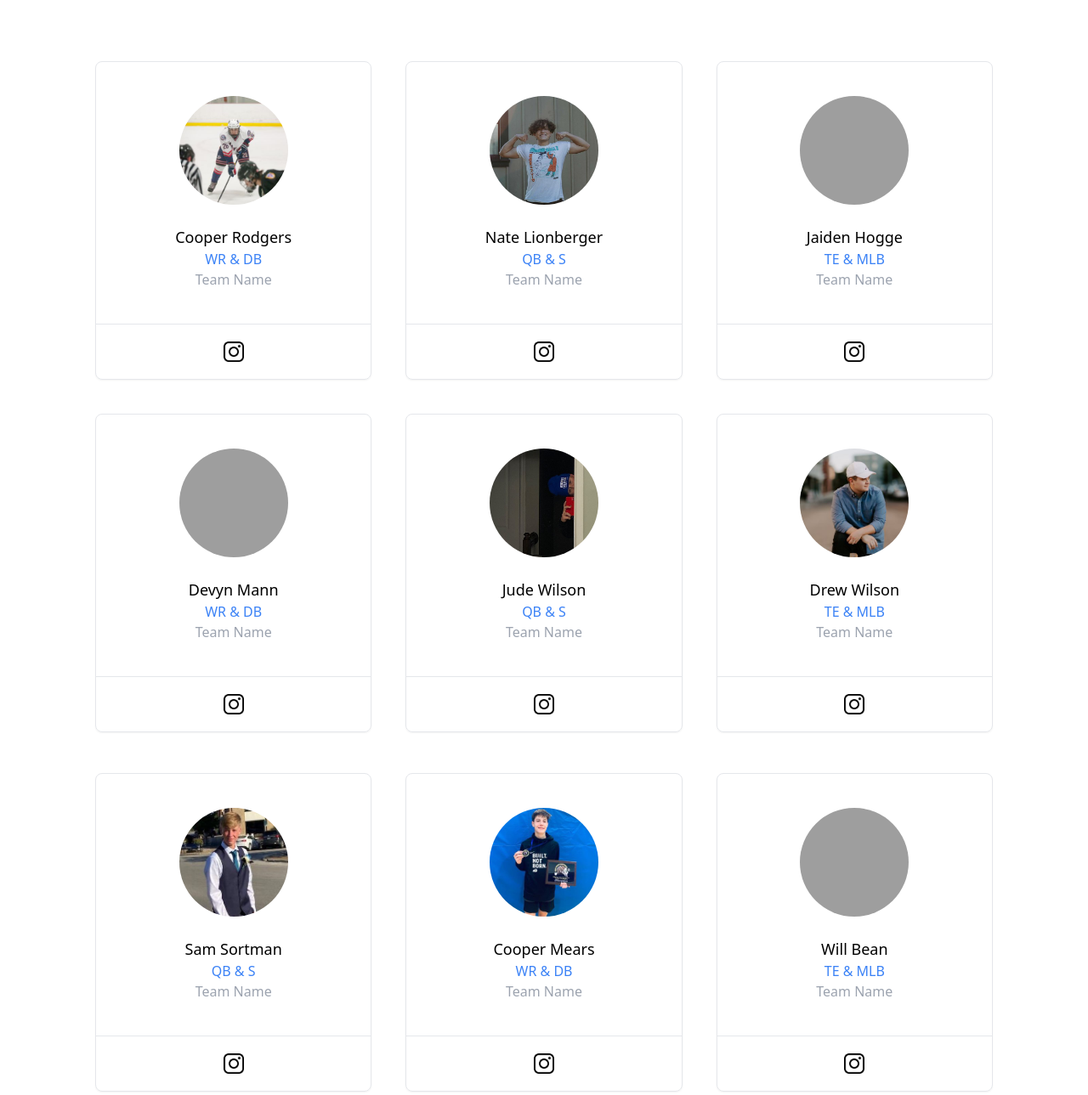
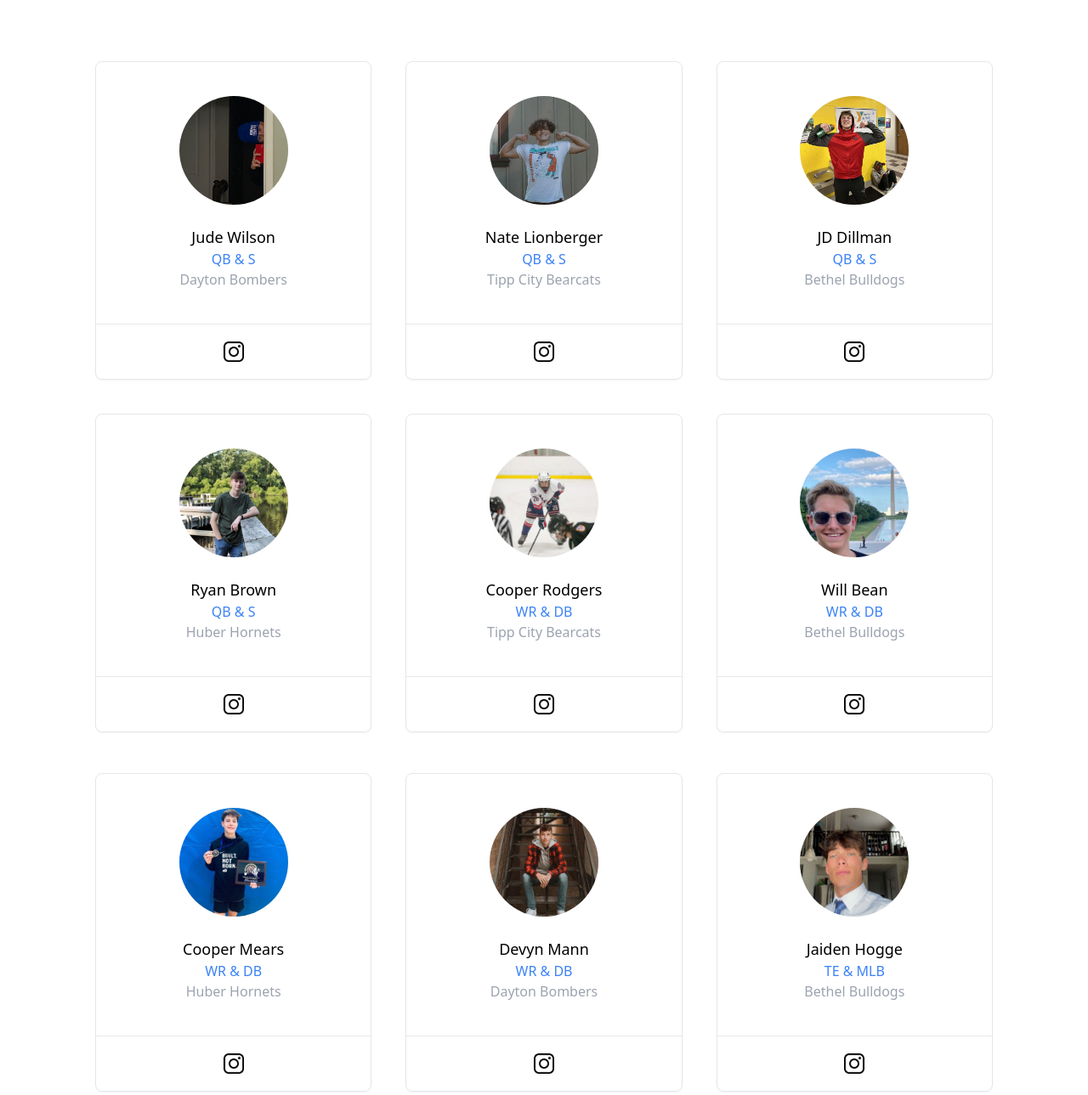
Before and after one commit to DrewWilson04/bfl, a plain HTML site: page pages/players.html in a window 1280 px wide. Shown: the part 232-1521 px from the top of the page at 85% size. Drawn offline with nearby package versions, Linux system fonts and the light colour scheme; grey boxes are pictures that could not be loaded.

Commit message:
created part for player prfoile, reordered players and added some

```diff
--- a/pages/players.html
+++ b/pages/players.html
@@ -29,7 +29,6 @@
                         class="mr-5 font-medium leading-6 text-gray-600 hover:text-gray-900">Highlights</a>
                 </nav>
             </div>
-
         </div>
     </section>
     <section class="w-full py-12 bg-white lg:py-24">
@@ -40,18 +39,87 @@
                     <p class="text-xl text-gray-500"></p>
                 </div>
             </div>
-
             <div class="grid grid-cols-1 gap-10 sm:grid-cols-2 lg:grid-cols-3">
                 <div class="w-full border border-gray-200 rounded-lg shadow-sm">
+                    <div class="flex flex-col items-center justify-center p-10">
+                        <div class="w-32 h-32 mb-6 rounded-full overflow-hidden flex items-center justify-center">
+                            <img class="w-32 mb-6 rounded-full" src="/assets/players/judewilson.jpg">
+                        </div>
+                        <h2 class="text-lg font-medium">Jude Wilson</h2>
+                        <p class="font-medium text-blue-500">QB & S</p>
+                        <p class="text-gray-400">Dayton Bombers
+                        </p>
+                    </div>
+                    <div class="flex border-t border-gray-200 divide-x divide-gray-200">
+                        <a href="https://www.instagram.com/txtjude/"
+                            class="flex-1 block p-5 text-center text-gray-300 transition duration-200 ease-out hover:bg-gray-100 hover:text-gray-500">
+                            <img class="w-6 h-6 mx-auto fill-current" src="/assets/images/instagram.png">
 
+                        </a>
+                    </div>
+                </div>
+                <div class="w-full border border-gray-200 rounded-lg shadow-sm">
+                    <div class="flex flex-col items-center justify-center p-10">
+                        <div class="w-32 h-32 mb-6 rounded-full overflow-hidden flex items-center justify-center">
+                            <img class="w-32 mb-6 rounded-full" src="/assets/players/natelionberger.jpg">
+                        </div>
+                        <h2 class="text-lg font-medium">Nate Lionberger</h2>
+                        <p class="font-medium text-blue-500">QB & S</p>
+                        <p class="text-gray-400">Tipp City Bearcats
+                        </p>
+                    </div>
+                    <div class="flex border-t border-gray-200 divide-x divide-gray-200">
+                        <a href="https://www.instagram.com/nate.lionberger/"
+                            class="flex-1 block p-5 text-center text-gray-300 transition duration-200 ease-out hover:bg-gray-100 hover:text-gray-500">
+                            <img class="w-6 h-6 mx-auto fill-current" src="/assets/images/instagram.png">
+
+                        </a>
+                    </div>
+                </div>
+                <div class="w-full border border-gray-200 rounded-lg shadow-sm">
+                    <div class="flex flex-col items-center justify-center p-10">
+                        <div class="w-32 h-32 mb-6 rounded-full overflow-hidden flex items-center justify-center">
+                            <img class="w-32 mb-6 rounded-full" src="/assets/players/jd.jpg">
+                        </div>
+                        <h2 class="text-lg font-medium">JD Dillman</h2>
+                        <p class="font-medium text-blue-500">QB & S</p>
+                        <p class="text-gray-400">Bethel Bulldogs
+                        </p>
+                    </div>
+                    <div class="flex border-t border-gray-200 divide-x divide-gray-200">
+                        <a href="https://www.instagram.com/is_jd_/"
+                            class="flex-1 block p-5 text-center text-gray-300 transition duration-200 ease-out hover:bg-gray-100 hover:text-gray-500">
+                            <img class="w-6 h-6 mx-auto fill-current" src="/assets/images/instagram.png">
+
+                        </a>
+                    </div>
+                </div>
+                <div class="w-full border border-gray-200 rounded-lg shadow-sm">
+                    <div class="flex flex-col items-center justify-center p-10">
+                        <div class="w-32 h-32 mb-6 rounded-full overflow-hidden flex items-center justify-center">
+                            <img class="w-32 mb-6 rounded-full" src="/assets/players/ryanbrown.jpg">
+                        </div>
+                        <h2 class="text-lg font-medium">Ryan Brown</h2>
+                        <p class="font-medium text-blue-500">QB & S</p>
+                        <p class="text-gray-400">Huber Hornets
+                        </p>
+                    </div>
+                    <div class="flex border-t border-gray-200 divide-x divide-gray-200">
+                        <a href="https://www.instagram.com/_andrew_17_43_steelers_/"
+                            class="flex-1 block p-5 text-center text-gray-300 transition duration-200 ease-out hover:bg-gray-100 hover:text-gray-500">
+                            <img class="w-6 h-6 mx-auto fill-current" src="/assets/images/instagram.png">
+
+                        </a>
+                    </div>
+                </div>
+                <div class="w-full border border-gray-200 rounded-lg shadow-sm">
                     <div class="flex flex-col items-center justify-center p-10">
                         <img class="w-32 h-32 mb-6 rounded-full" src="/assets/players/cooperrodgers.jpg">
                         <h2 class="text-lg font-medium">Cooper Rodgers</h2>
                         <p class="font-medium text-blue-500">WR & DB</p>
-                        <p class="text-gray-400">Team Name
+                        <p class="text-gray-400">Tipp City Bearcats
                         </p>
                     </div>
-
                     <div class="flex border-t border-gray-200 divide-x divide-gray-200">
                         <a href="https://www.instagram.com/rodgers.cooper/"
                             class="flex-1 block p-5 text-center text-gray-300 transition duration-200 ease-out hover:bg-gray-100 hover:text-gray-500">
@@ -60,101 +128,16 @@
                         </a>
                     </div>
                 </div>
-
                 <div class="w-full border border-gray-200 rounded-lg shadow-sm">
-
                     <div class="flex flex-col items-center justify-center p-10">
-                        <div class="w-32 h-32 mb-6 rounded-full overflow-hidden flex items-center justify-center">
-                            <img class="w-32 mb-6 rounded-full" src="/assets/players/natelionberger.jpg">
-                        </div>
-                        <h2 class="text-lg font-medium">Nate Lionberger</h2>
-                        <p class="font-medium text-blue-500">QB & S</p>
-                        <p class="text-gray-400">Team Name
+                        <img class="w-32 h-32 mb-6 rounded-full" src="/assets/players/willbean.jpg">
+                        <h2 class="text-lg font-medium">Will Bean</h2>
+                        <p class="font-medium text-blue-500">WR & DB</p>
+                        <p class="text-gray-400">Bethel Bulldogs
                         </p>
                     </div>
-
                     <div class="flex border-t border-gray-200 divide-x divide-gray-200">
-                        <a href="https://www.instagram.com/nate.lionberger/"
-                            class="flex-1 block p-5 text-center text-gray-300 transition duration-200 ease-out hover:bg-gray-100 hover:text-gray-500">
-                            <img class="w-6 h-6 mx-auto fill-current" src="/assets/images/instagram.png">
-
-                        </a>
-                    </div>
-                </div>
-
-                <div class="w-full border border-gray-200 rounded-lg shadow-sm">
-
-                    <div class="flex flex-col items-center justify-center p-10">
-                        <img class="w-32 h-32 mb-6 rounded-full"
-                            src="https://cdn.devdojo.com/images/june2021/headshot-n.jpg">
-                        <h2 class="text-lg font-medium">Jaiden Hogge</h2>
-                        <p class="font-medium text-blue-500">TE & MLB</p>
-                        <p class="text-gray-400">Team Name
-                        </p>
-                    </div>
-
-                    <div class="flex border-t border-gray-200 divide-x divide-gray-200">
-                        <a href="https://www.instagram.com/jaide._.n/"
-                            class="flex-1 block p-5 text-center text-gray-300 transition duration-200 ease-out hover:bg-gray-100 hover:text-gray-500">
-                            <img class="w-6 h-6 mx-auto fill-current" src="/assets/images/instagram.png">
-
-                        </a>
-                    </div>
-                </div>
-
-                <div class="w-full border border-gray-200 rounded-lg shadow-sm">
-
-                    <div class="flex flex-col items-center justify-center p-10">
-                        <img class="w-32 h-32 mb-6 rounded-full"
-                            src="https://cdn.devdojo.com/images/june2021/female-headshot-2.jpg">
-                        <h2 class="text-lg font-medium">Devyn Mann</h2>
-                        <p class="font-medium text-blue-500">WR & DB</p>
-                        <p class="text-gray-400">Team Name
-                        </p>
-                    </div>
-
-                    <div class="flex border-t border-gray-200 divide-x divide-gray-200">
-                        <a href="https://www.instagram.com/devyn_o_m/"
-                            class="flex-1 block p-5 text-center text-gray-300 transition duration-200 ease-out hover:bg-gray-100 hover:text-gray-500">
-                            <img class="w-6 h-6 mx-auto fill-current" src="/assets/images/instagram.png">
-
-                        </a>
-                    </div>
-                </div>
-
-                <div class="w-full border border-gray-200 rounded-lg shadow-sm">
-
-                    <div class="flex flex-col items-center justify-center p-10">
-                        <div class="w-32 h-32 mb-6 rounded-full overflow-hidden flex items-center justify-center">
-                            <img class="w-32 mb-6 rounded-full" src="/assets/players/judewilson.jpg">
-                        </div>
-                        <h2 class="text-lg font-medium">Jude Wilson</h2>
-                        <p class="font-medium text-blue-500">QB & S</p>
-                        <p class="text-gray-400">Team Name
-                        </p>
-                    </div>
-
-                    <div class="flex border-t border-gray-200 divide-x divide-gray-200">
-                        <a href="https://www.instagram.com/txtjude/"
-                            class="flex-1 block p-5 text-center text-gray-300 transition duration-200 ease-out hover:bg-gray-100 hover:text-gray-500">
-                            <img class="w-6 h-6 mx-auto fill-current" src="/assets/images/instagram.png">
-
-                        </a>
-                    </div>
-                </div>
-
-                <div class="w-full border border-gray-200 rounded-lg shadow-sm">
-
-                    <div class="flex flex-col items-center justify-center p-10">
-                        <img class="w-32 h-32 mb-6 rounded-full" src="/assets/players/drewwilson.jpg">
-                        <h2 class="text-lg font-medium">Drew Wilson</h2>
-                        <p class="font-medium text-blue-500">TE & MLB</p>
-                        <p class="text-gray-400">Team Name
-                        </p>
-                    </div>
-
-                    <div class="flex border-t border-gray-200 divide-x divide-gray-200">
-                        <a href="https://www.instagram.com/thetrudrewwilson/"
+                        <a href="https://www.instagram.com/williambean4/"
                             class="flex-1 block p-5 text-center text-gray-300 transition duration-200 ease-out hover:bg-gray-100 hover:text-gray-500">
                             <img class="w-6 h-6 mx-auto fill-current" src="/assets/images/instagram.png">
 
@@ -162,16 +145,93 @@
                     </div>
                 </div>
             </div>
-
             <br><br>
             <div class="grid grid-cols-1 gap-10 sm:grid-cols-2 lg:grid-cols-3">
                 <div class="w-full border border-gray-200 rounded-lg shadow-sm">
+                    <div class="flex flex-col items-center justify-center p-10">
+                        <img class="w-32 h-32 mb-6 rounded-full" src="/assets/players/coopermears.jpg">
+                        <h2 class="text-lg font-medium">Cooper Mears</h2>
+                        <p class="font-medium text-blue-500">WR & DB</p>
+                        <p class="text-gray-400">Huber Hornets
+                        </p>
+                    </div>
+                    <div class="flex border-t border-gray-200 divide-x divide-gray-200">
+                        <a href="https://www.instagram.com/cooper.mears07/"
+                            class="flex-1 block p-5 text-center text-gray-300 transition duration-200 ease-out hover:bg-gray-100 hover:text-gray-500">
+                            <img class="w-6 h-6 mx-auto fill-current" src="/assets/images/instagram.png">
 
+                        </a>
+                    </div>
+                </div>
+                <div class="w-full border border-gray-200 rounded-lg shadow-sm">
+                    <div class="flex flex-col items-center justify-center p-10">
+                        <img class="w-32 h-32 mb-6 rounded-full" src="/assets/players/devynmann.jpg">
+                        <h2 class="text-lg font-medium">Devyn Mann</h2>
+                        <p class="font-medium text-blue-500">WR & DB</p>
+                        <p class="text-gray-400">Dayton Bombers
+                        </p>
+                    </div>
+                    <div class="flex border-t border-gray-200 divide-x divide-gray-200">
+                        <a href="https://www.instagram.com/devyn_o_m/"
+                            class="flex-1 block p-5 text-center text-gray-300 transition duration-200 ease-out hover:bg-gray-100 hover:text-gray-500">
+                            <img class="w-6 h-6 mx-auto fill-current" src="/assets/images/instagram.png">
+                        </a>
+                    </div>
+                </div>
+                <div class="w-full border border-gray-200 rounded-lg shadow-sm">
+                    <div class="flex flex-col items-center justify-center p-10">
+                        <img class="w-32 h-32 mb-6 rounded-full" src="/assets/players/jaidenhogge.jpg">
+                        <h2 class="text-lg font-medium">Jaiden Hogge</h2>
+                        <p class="font-medium text-blue-500">TE & MLB</p>
+                        <p class="text-gray-400">Bethel Bulldogs
+                        </p>
+                    </div>
+                    <div class="flex border-t border-gray-200 divide-x divide-gray-200">
+                        <a href="https://www.instagram.com/jaide._.n/"
+                            class="flex-1 block p-5 text-center text-gray-300 transition duration-200 ease-out hover:bg-gray-100 hover:text-gray-500">
+                            <img class="w-6 h-6 mx-auto fill-current" src="/assets/images/instagram.png">
+                        </a>
+                    </div>
+                </div>
+                <div class="w-full border border-gray-200 rounded-lg shadow-sm">
+                    <div class="flex flex-col items-center justify-center p-10">
+                        <img class="w-32 h-32 mb-6 rounded-full" src="/assets/players/drewwilson.jpg">
+                        <h2 class="text-lg font-medium">Drew Wilson</h2>
+                        <p class="font-medium text-blue-500">TE & MLB</p>
+                        <p class="text-gray-400">Dayton Bombers
+                        </p>
+                    </div>
+                    <div class="flex border-t border-gray-200 divide-x divide-gray-200">
+                        <a href="https://www.instagram.com/thetrudrewwilson/"
+                            class="flex-1 block p-5 text-center text-gray-300 transition duration-200 ease-out hover:bg-gray-100 hover:text-gray-500">
+                            <img class="w-6 h-6 mx-auto fill-current" src="/assets/images/instagram.png">
+                        </a>
+                    </div>
+                </div>
+                <div class="w-full border border-gray-200 rounded-lg shadow-sm">
+                    <div class="flex flex-col items-center justify-center p-10">
+                        <div class="w-32 h-32 mb-6 rounded-full overflow-hidden flex items-center justify-center">
+                            <img class="w-32 mb-6 rounded-full" src="/assets/players/kaedonshock.jpg">
+                        </div>
+                        <h2 class="text-lg font-medium">Kaedon Shock</h2>
+                        <p class="font-medium text-blue-500">TE & MLB</p>
+                        <p class="text-gray-400">Tipp City Bearcats
+                        </p>
+                    </div>
+                    <div class="flex border-t border-gray-200 divide-x divide-gray-200">
+                        <a href="https://www.instagram.com/itz_justkaeden/"
+                            class="flex-1 block p-5 text-center text-gray-300 transition duration-200 ease-out hover:bg-gray-100 hover:text-gray-500">
+                            <img class="w-6 h-6 mx-auto fill-current" src="/assets/images/instagram.png">
+
+                        </a>
+                    </div>
+                </div>
+                <div class="w-full border border-gray-200 rounded-lg shadow-sm">
                     <div class="flex flex-col items-center justify-center p-10">
                         <img class="w-32 h-32 mb-6 rounded-full" src="/assets/players/samsortman.jpg">
                         <h2 class="text-lg font-medium">Sam Sortman</h2>
-                        <p class="font-medium text-blue-500">QB & S</p>
-                        <p class="text-gray-400">Team Name
+                        <p class="font-medium text-blue-500">TE & MLB</p>
+                        <p class="text-gray-400">Huber Hornets
                         </p>
                     </div>
 
@@ -183,105 +243,6 @@
                         </a>
                     </div>
                 </div>
-
-                <div class="w-full border border-gray-200 rounded-lg shadow-sm">
-
-                    <div class="flex flex-col items-center justify-center p-10">
-                        <img class="w-32 h-32 mb-6 rounded-full" src="/assets/players/coopermears.jpg">
-                        <h2 class="text-lg font-medium">Cooper Mears</h2>
-                        <p class="font-medium text-blue-500">WR & DB</p>
-                        <p class="text-gray-400">Team Name
-                        </p>
-                    </div>
-
-                    <div class="flex border-t border-gray-200 divide-x divide-gray-200">
-                        <a href="https://www.instagram.com/cooper.mears07/"
-                            class="flex-1 block p-5 text-center text-gray-300 transition duration-200 ease-out hover:bg-gray-100 hover:text-gray-500">
-                            <img class="w-6 h-6 mx-auto fill-current" src="/assets/images/instagram.png">
-
-                        </a>
-                    </div>
-                </div>
-
-                <div class="w-full border border-gray-200 rounded-lg shadow-sm">
-
-                    <div class="flex flex-col items-center justify-center p-10">
-                        <img class="w-32 h-32 mb-6 rounded-full"
-                            src="https://cdn.devdojo.com/images/june2021/headshot-n.jpg">
-                        <h2 class="text-lg font-medium">Will Bean</h2>
-                        <p class="font-medium text-blue-500">TE & MLB</p>
-                        <p class="text-gray-400">Team Name
-                        </p>
-                    </div>
-
-                    <div class="flex border-t border-gray-200 divide-x divide-gray-200">
-                        <a href="https://www.instagram.com/williambean4/"
-                            class="flex-1 block p-5 text-center text-gray-300 transition duration-200 ease-out hover:bg-gray-100 hover:text-gray-500">
-                            <img class="w-6 h-6 mx-auto fill-current" src="/assets/images/instagram.png">
-
-                        </a>
-                    </div>
-                </div>
-                <!--
-                <div class="w-full border border-gray-200 rounded-lg shadow-sm">
-
-                    <div class="flex flex-col items-center justify-center p-10">
-                        <img class="w-32 h-32 mb-6 rounded-full"
-                            src="https://cdn.devdojo.com/images/june2021/female-headshot-2.jpg">
-                        <h2 class="text-lg font-medium">Devyn Mann</h2>
-                        <p class="font-medium text-blue-500">Position</p>
-                        <p class="text-gray-400">Team Name
-                        </p>
-                    </div>
-
-                    <div class="flex border-t border-gray-200 divide-x divide-gray-200">
-                        <a href="https://www.instagram.com/devyn_o_m/"
-                            class="flex-1 block p-5 text-center text-gray-300 transition duration-200 ease-out hover:bg-gray-100 hover:text-gray-500">
-                            <img class="w-6 h-6 mx-auto fill-current" src="/assets/images/instagram.png">
-
-                        </a>
-                    </div>
-                </div>
-
-                <div class="w-full border border-gray-200 rounded-lg shadow-sm">
-
-                    <div class="flex flex-col items-center justify-center p-10">
-                        <img class="w-32 h-32 mb-6 rounded-full"
-                            src="https://cdn.devdojo.com/images/june2021/headshot-female.jpg">
-                        <h2 class="text-lg font-medium">Jude Wilson</h2>
-                        <p class="font-medium text-blue-500">Position</p>
-                        <p class="text-gray-400">Team Name
-                        </p>
-                    </div>
-
-                    <div class="flex border-t border-gray-200 divide-x divide-gray-200">
-                        <a href="https://www.instagram.com/txtjude/"
-                            class="flex-1 block p-5 text-center text-gray-300 transition duration-200 ease-out hover:bg-gray-100 hover:text-gray-500">
-                            <img class="w-6 h-6 mx-auto fill-current" src="/assets/images/instagram.png">
-
-                        </a>
-                    </div>
-                </div>
-
-                <div class="w-full border border-gray-200 rounded-lg shadow-sm">
-
-                    <div class="flex flex-col items-center justify-center p-10">
-                        <img class="w-32 h-32 mb-6 rounded-full"
-                            src="https://cdn.devdojo.com/images/june2021/headshotf2.jpg">
-                        <h2 class="text-lg font-medium">Drew Wilson</h2>
-                        <p class="font-medium text-blue-500">Position</p>
-                        <p class="text-gray-400">Team Name
-                        </p>
-                    </div>
-
-                    <div class="flex border-t border-gray-200 divide-x divide-gray-200">
-                        <a href="https://www.instagram.com/thetrudrewwilson/"
-                            class="flex-1 block p-5 text-center text-gray-300 transition duration-200 ease-out hover:bg-gray-100 hover:text-gray-500">
-                            <img class="w-6 h-6 mx-auto fill-current" src="/assets/images/instagram.png">
-
-                        </a>
-                    </div>
-                </div>-->
             </div>
         </div>
     </section>
```
Also changed, not shown: pages/players/profiles/index.html (added, +15 -0 lines), pages/schedule.html (+6 -6 lines), assets/players/devynmann.jpg (added), assets/players/jaidenhogge.jpg (added), assets/players/jd.jpg (added), assets/players/kaedonshock.jpg (added), assets/players/ryanbrown.jpg (added), assets/players/willbean.jpg (added).
